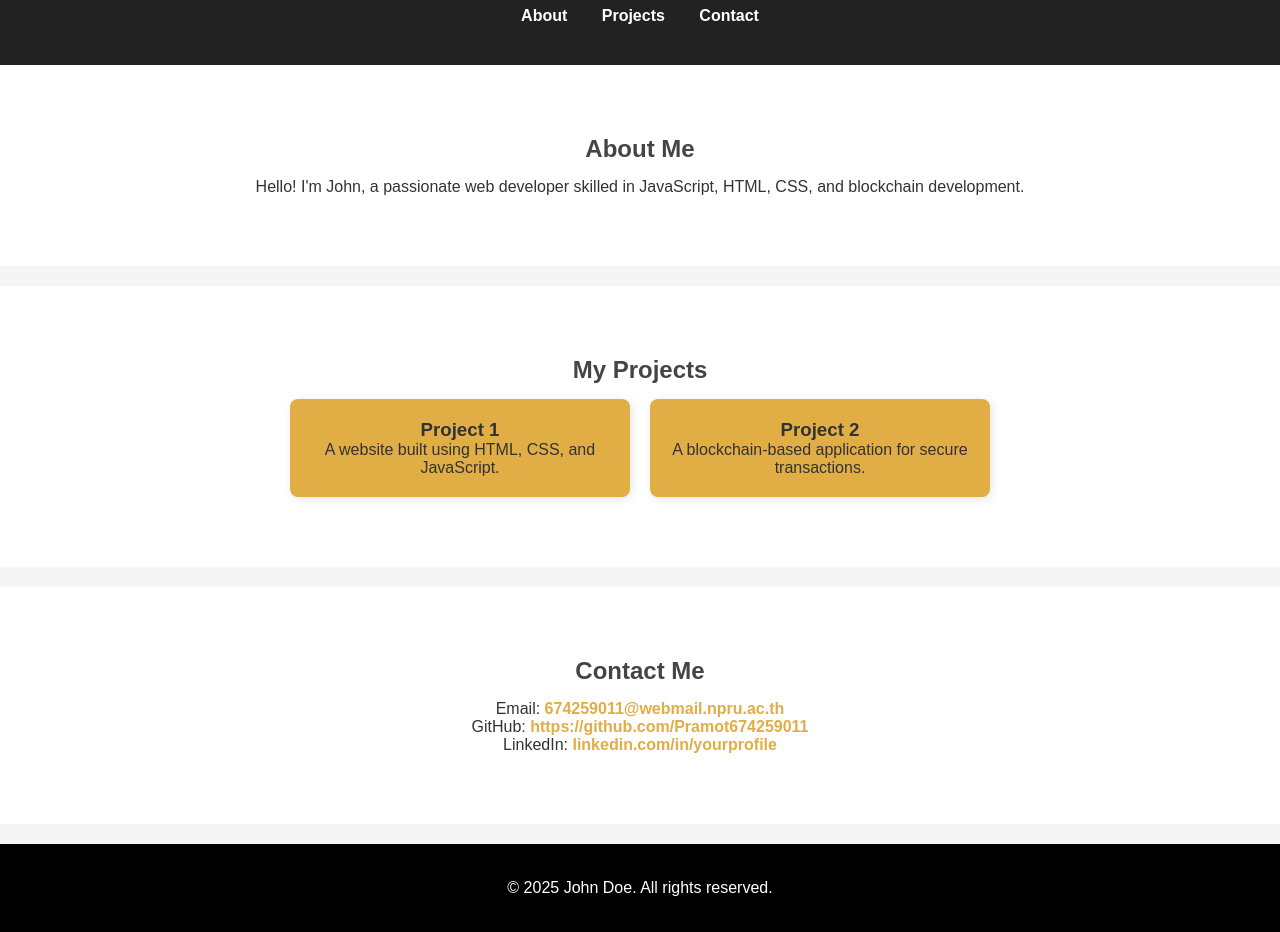
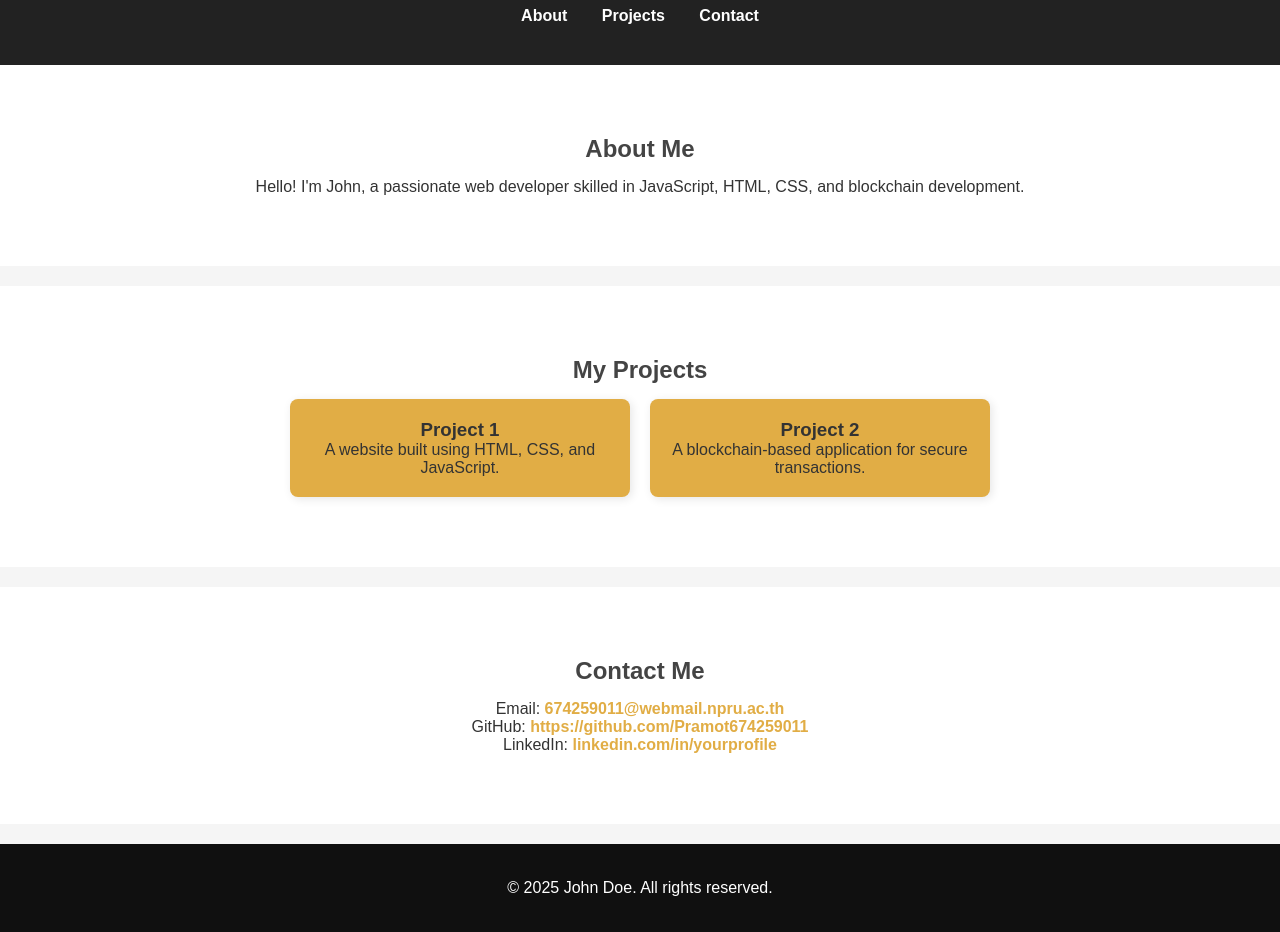
Before and after one commit to Pramot674259011/portfolio, a plain HTML site: page index.html in a window 1280 px wide. Shown: the part 103-1035 px from the top of the page. Drawn offline with Linux system fonts and the light colour scheme.

Commit message:
portfolio new footer background color #000000 .v4

```diff
--- a/styles.css
+++ b/styles.css
@@ -90,7 +90,7 @@ h2 {
 
 /* Footer */
 footer {
-  background: #000000;
+  background: #101010;
   color: #ffffff;
   padding: 15px 0;
 }
```
